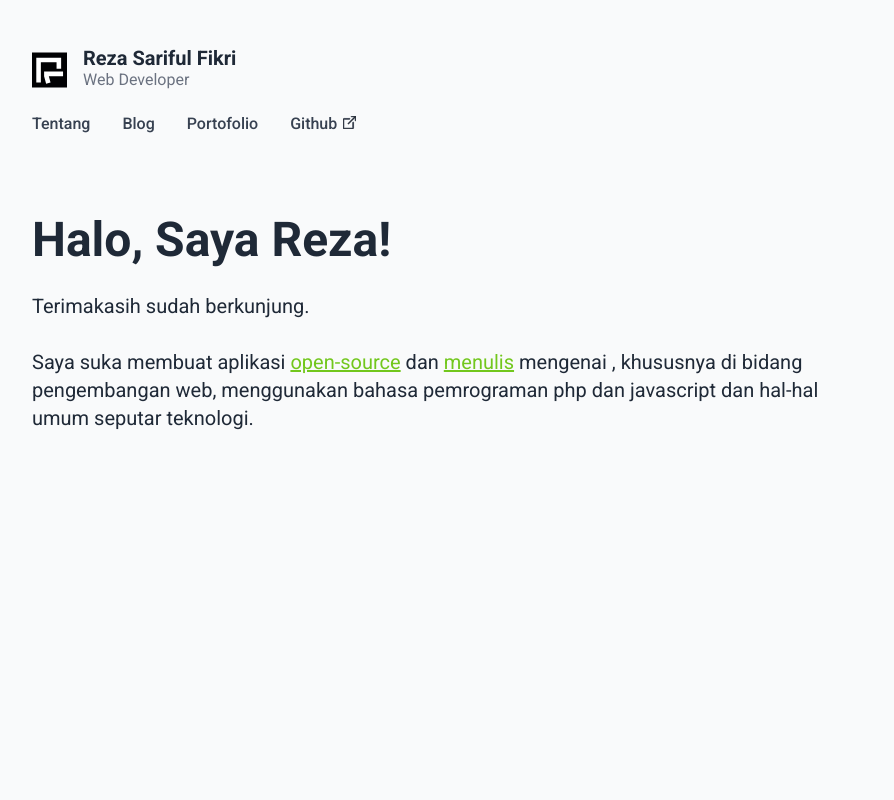
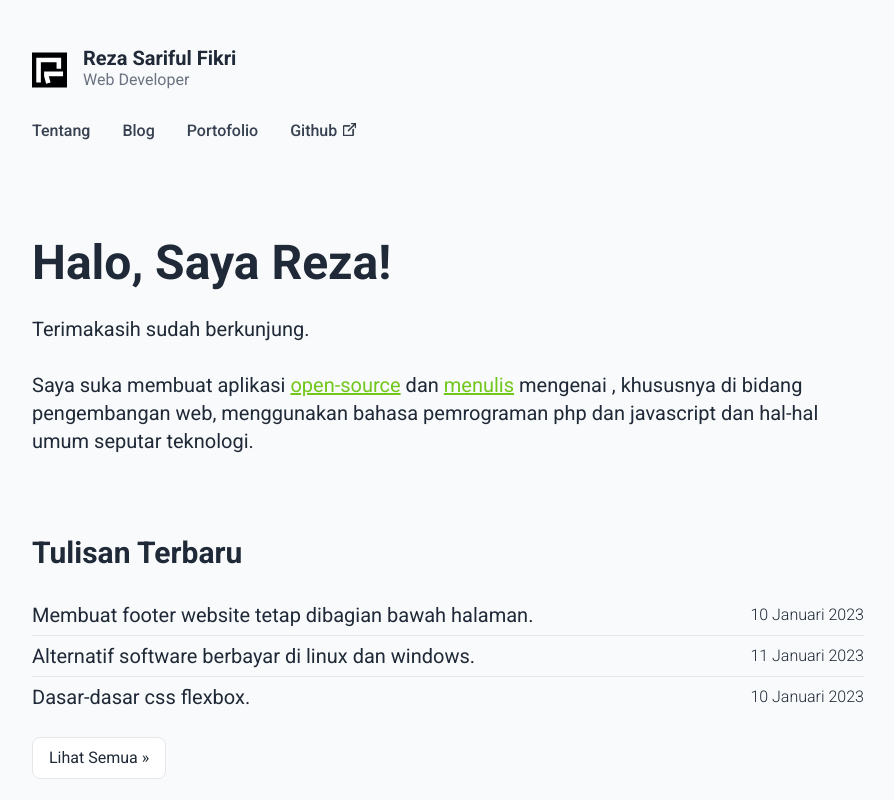
Before and after one commit to rezafikkri/rezafikkri.github.io, a Next.js app: page / in a window 1280 px wide. Shown: the whole page, without its empty margins (192-1086 px from the left). Built offline with nearby package versions, Linux system fonts and the light colour scheme.

Commit message:
feat: create latest posts section

```diff
--- a/common/fonts.js
+++ b/common/fonts.js
@@ -1,7 +1,7 @@
 import { Roboto } from '@next/font/google';
 
 export const roboto = Roboto({
-  weight: ['400', '500', '700'],
+  weight: ['300','400', '500', '700'],
   style: ['normal', 'italic'],
   subsets: ['latin'],
 });
--- a/components/header.js
+++ b/components/header.js
@@ -5,7 +5,7 @@ import { roboto } from "@/common/fonts";
 export default function Header() {
   return (
     <header className="pt-12">
-      <Link className="flex no-underline" href="/">
+      <Link className="inline-flex no-underline" href="/">
         <Image src="/Reza logo.svg" width={35} height={35} alt="Reza logo" />
         <div className="ml-4">
           <span className={`text-xl text-gray-800 font-bold block leading-none ${roboto.className}`}>Reza Sariful Fikri</span>
--- a/pages/index.js
+++ b/pages/index.js
@@ -10,11 +10,35 @@ export default function Home() {
       <Head>
         <title>{title}</title>
       </Head>
-      <header className="mt-20 text-gray-800">
+      <header className="mt-24 text-gray-800">
         <h1 className="text-5xl font-bold">Halo, Saya Reza!</h1>
         <p className="mt-7 text-xl">Terimakasih sudah berkunjung.</p>
         <p className="mt-7 text-xl">Saya suka membuat aplikasi <Link href="">open-source</Link> dan <Link href="">menulis</Link> mengenai , khususnya di bidang pengembangan web, menggunakan bahasa pemrograman php dan javascript dan hal-hal umum seputar teknologi.</p>
       </header>
+      <section className="text-gray-800 mt-20">
+        <h2 className="text-3xl font-bold">Tulisan Terbaru</h2>
+        <ul className="mt-6 flex flex-col divide-y divide-gray-200">
+          <li className="py-1.5">
+            <Link href="" className="flex justify-between no-underline items-center hover:text-ajwa-green">
+              <h3 className="text-xl">Membuat footer website tetap dibagian bawah halaman.</h3>
+              <time className="font-light">10 Januari 2023</time>
+            </Link>
+          </li>
+          <li className="py-1.5">
+            <Link href="" className="flex justify-between no-underline items-center hover:text-ajwa-green">
+              <h3 className="text-xl">Alternatif software berbayar di linux dan windows.</h3>
+              <time className="font-light">11 Januari 2023</time>
+            </Link>
+          </li>
+          <li className="py-1.5">
+            <Link href="" className="flex justify-between no-underline items-center hover:text-ajwa-green">
+              <h3 className="text-xl">Dasar-dasar css flexbox.</h3>
+              <time className="font-light">10 Januari 2023</time>
+            </Link>
+          </li>
+        </ul>
+        <Link href="" className="mt-5 inline-block no-underline bg-white hover:bg-gray-100 border border-border-gray-300 px-4 py-2 rounded-lg">Lihat Semua &raquo;</Link>
+      </section>
     </Layout>
   )
 }
```
